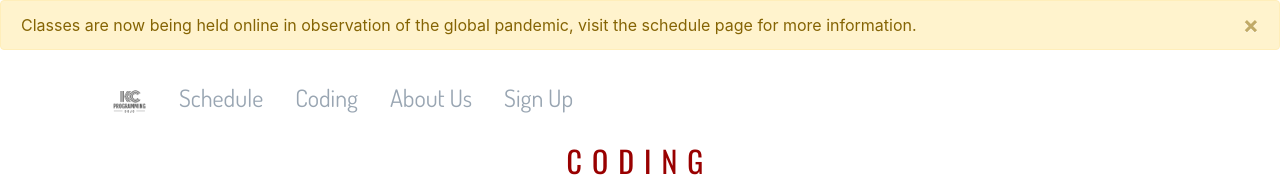
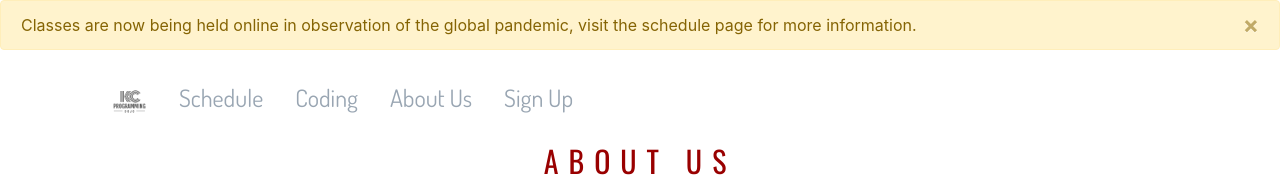
Before and after one commit to KCProgrammingDojo/KCProgrammingDojo.github.io, a plain HTML site: page aboutus.html in a window 1280 px wide. Shown: the top 196 px of the page. Drawn offline with nearby package versions, Linux system fonts and the light colour scheme.

Commit message:
Update aboutus.html

```diff
--- a/aboutus.html
+++ b/aboutus.html
@@ -42,7 +42,7 @@
 
 	<br><br><br>
 
-		<center><p id = "sectiontitle">CODING</p></center>
+		<center><p id = "sectiontitle">ABOUT US</p></center>
 	<div id = about>
 		Our Mission
 	</div><br><br>
```
